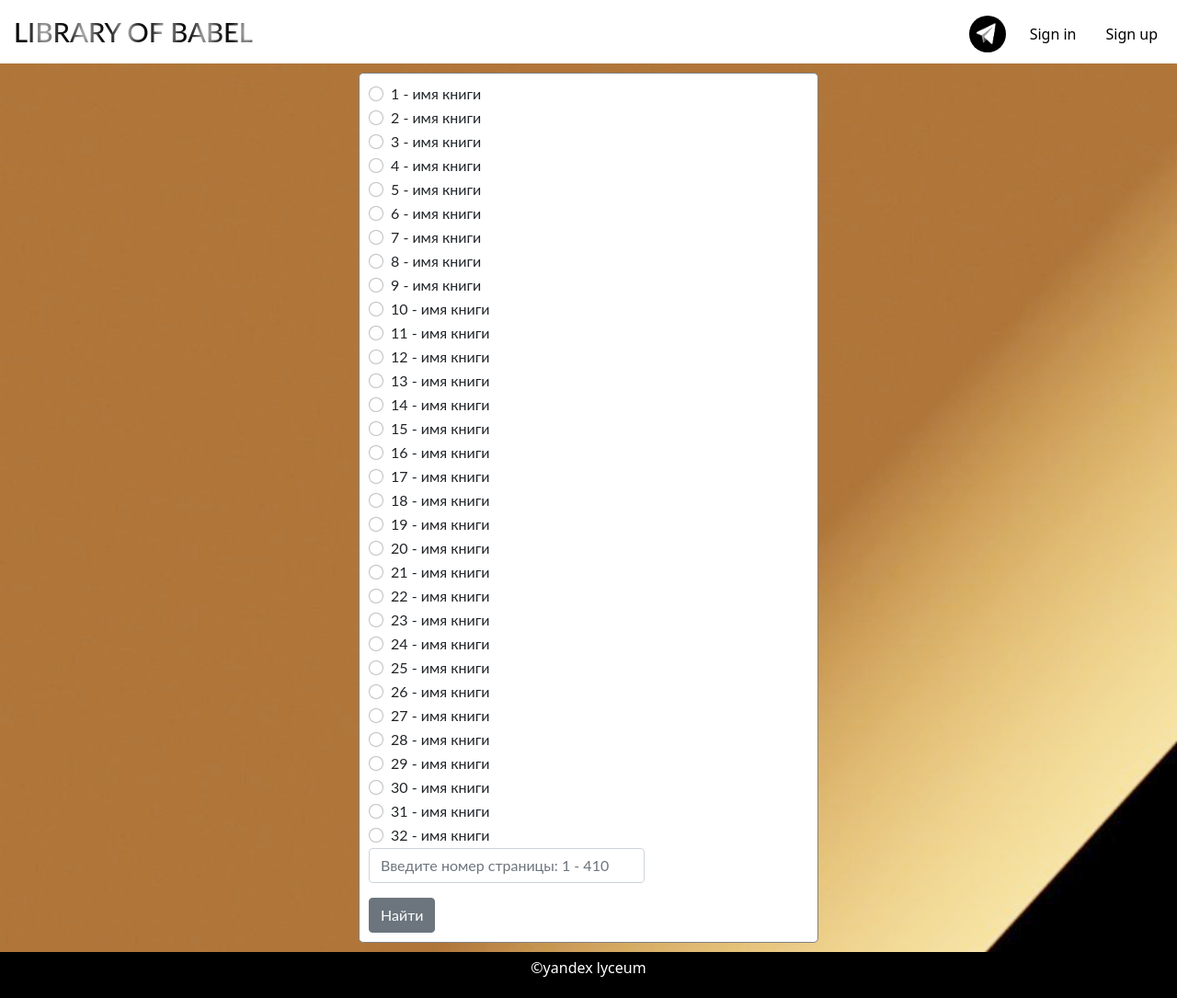
After one commit to DaniilOrchikov/Babel, a Flask app: page /books in a window 1280 px wide. The commit adds this page. Shown: the whole page at 92% size. Run offline with Flask 2, Linux system fonts and the light colour scheme; some libraries are stand-ins or nearby versions.

Commit message:
1. added a new 'book_names' page 2. refactoring

```diff
--- a/app.py
+++ b/app.py
@@ -36,12 +36,6 @@ login_manager = LoginManager()
 login_manager.init_app(app)
 
 
-def allowed_file(filename):
-    """ Функция проверки расширения файла """
-    return '.' in filename and \
-           filename.rsplit('.', 1)[1].lower() in ALLOWED_EXTENSIONS
-
-
 @login_manager.user_loader
 def load_user(user_id):
     db_sess = db_session.create_session()
@@ -62,7 +56,7 @@ def info():
 
 @app.route('/browse', methods=['POST', 'GET'])
 def browse():
-    """основная страница с библиотекой -> переход в def image()"""
+    """страница с библиотекой"""
     if request.method == 'GET':
         return render_template('browse.html', title='Библиотека')
     elif request.method == 'POST':
@@ -92,6 +86,14 @@ def browse():
         id = get(f'http://127.0.0.1:8080/api/page/a/1',
                  json={'str': f'{room}-{wall}-{shelf}-{book}-{page}'}).json()['id']
         return redirect(f'/image{id}')
+
+
+@app.route('/books', methods=['POST', 'GET'])
+def book_names():
+    """страница со списком названий книг"""
+    if request.method == 'GET':
+        books_list = []  # список имен книг, которые мы получаем после browse
+        return render_template('book_names.html', title='Информация', books_list=books_list)
 
 
 @app.route('/image<string:id>', methods=['POST', 'GET'])
@@ -141,6 +143,7 @@ def image(id):
 
 @app.route('/random_book')
 def random_book():
+    """случайная книга"""
     id = get(f'http://127.0.0.1:8080/api/random_page').json()['id']
     return redirect(f'/image{id}')
 
@@ -159,7 +162,8 @@ def account():
 
 
 @app.route('/sign_up', methods=['GET', 'POST'])
-def sign_up():  # регистрация
+def sign_up():
+    """регистрация"""
     form = RegisterForm()
     if form.validate_on_submit():
         if form.password.data != form.password_again.data:
@@ -185,6 +189,7 @@ def sign_up():  # регистрация
 
 @app.route('/sign_in', methods=['GET', 'POST'])
 def sign_in():
+    """авторизация"""
     form = LoginForm()
     if form.validate_on_submit():
         db_sess = db_session.create_session()
@@ -202,9 +207,11 @@ def sign_in():
 def rise_error():
     return render_template('rise_error.html')
 
+
 @app.route('/logout')
 @login_required
 def logout():
+    """выход из личного аккаунта"""
     logout_user()
     return redirect("/")
 
--- a/static/css/style.css
+++ b/static/css/style.css
@@ -216,7 +216,6 @@
     vertical-align: middle;
     padding: 5px 10px;
 }
-
 
 blockquote {
     margin: 0;
@@ -524,7 +523,6 @@ blockquote cite {
     color: #fff;
 }
 
-/* The alert message box */
 .alert {
     padding: 20px;
     color: #fff;
@@ -539,7 +537,6 @@ blockquote cite {
     background-color: #82523c;
 }
 
-/* The close button */
 .closebtn {
     margin-left: 15px;
     color: white;
@@ -555,6 +552,11 @@ blockquote cite {
     color: black;
 }
 
+.book-names-form {
+    padding-top: 10px;
+    padding-bottom: 10px;
+}
+
 @font-face {
     /* Гарнитура шрифта */
     font-family: 'Lato';
--- /dev/null
+++ b/templates/book_names.html
@@ -0,0 +1,22 @@
+{% extends "base.html" %}
+{% block content %}
+<div class="browse-style height-style-percent">
+    <div class="book-names-form">
+    <form class="form-style font-style" action="" method="post">
+        {% for i in range(1, 33) %}
+        <div class="form-check">
+            <input class="form-check-input" type="radio" name="flexRadioDefault" id="flexRadioDefault1">
+            <label class="form-check-label" for="flexRadioDefault1">
+                {{i}} - имя книги
+            </label>
+        </div>
+        {% endfor %}
+        <div class="input-group mb-3 form-browse">
+            <input type="text" class="form-control" placeholder="Введите номер страницы: 1 - 410" aria-label="3"
+                   aria-describedby="basic-addon2" name="page">
+        </div>
+        <button type="submit" class="btn btn-secondary">Найти</button>
+    </form>
+    </div>
+</div>
+{% endblock %}
```
Also changed, not shown: templates/browse.html (+0 -13 lines), templates/rise_error.html (+3 -17 lines).
